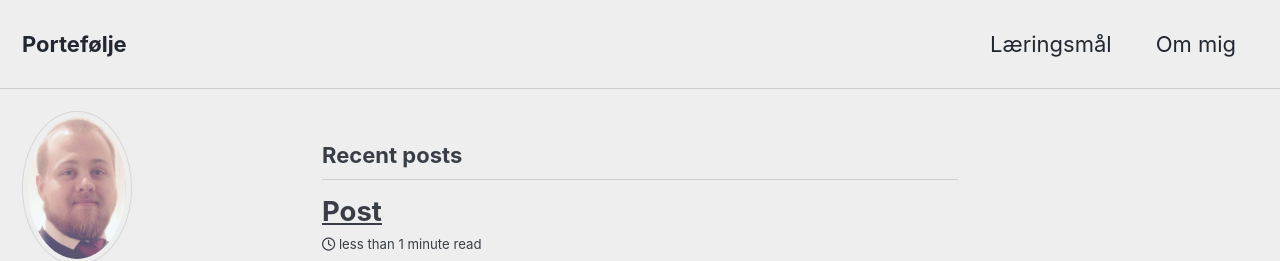
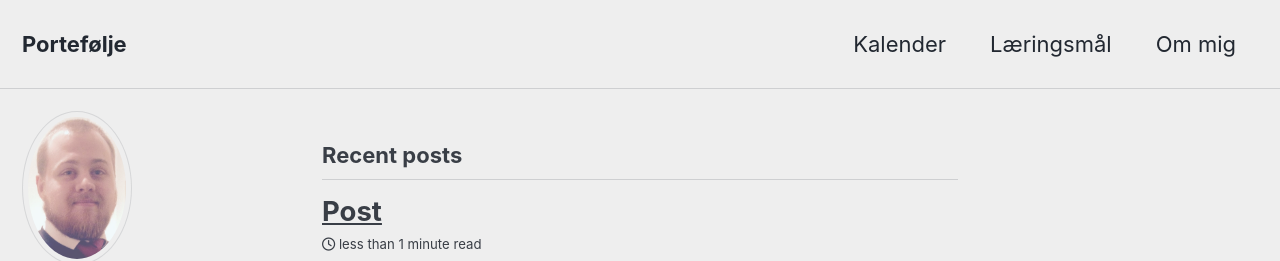
Before and after one commit to Emil428f/Portfolio, a Jekyll site: the page built from index.html, in a window 1280 px wide and 900 px high. Shown: the top 261 px of the window. Built offline with Jekyll 4.4.1, drawn with Linux system fonts in a browser that asks for light colours; cached includes are drawn as plain includes; nearby versions of some CDN libraries; the list of posts is cut into pages by our own code.

Commit message:
Update navigation.yml

```diff
--- a/_data/navigation.yml
+++ b/_data/navigation.yml
@@ -4,6 +4,8 @@ main:
   #  url: https://mmistakes.github.io/minimal-mistakes/docs/quick-start-guide/
   #- title: "Posts"
   #  url: /year-archive/
+   - title: "Kalender"
+     url: https://emil428f.github.io/Portfolio/calendar/
    - title: "Læringsmål"
      url: https://emil428f.github.io/Portfolio/plan/
    - title: "Om mig"
```
